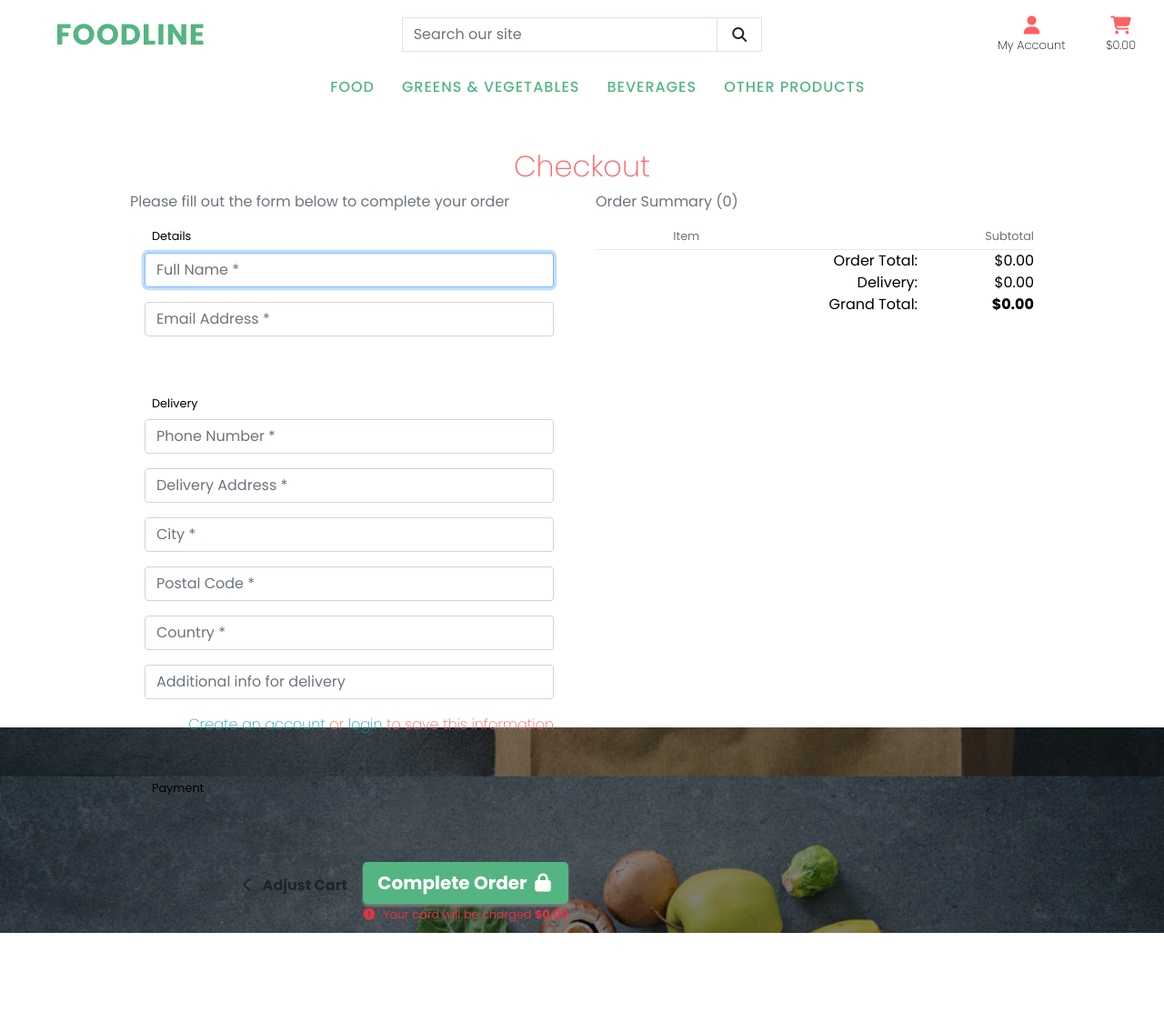
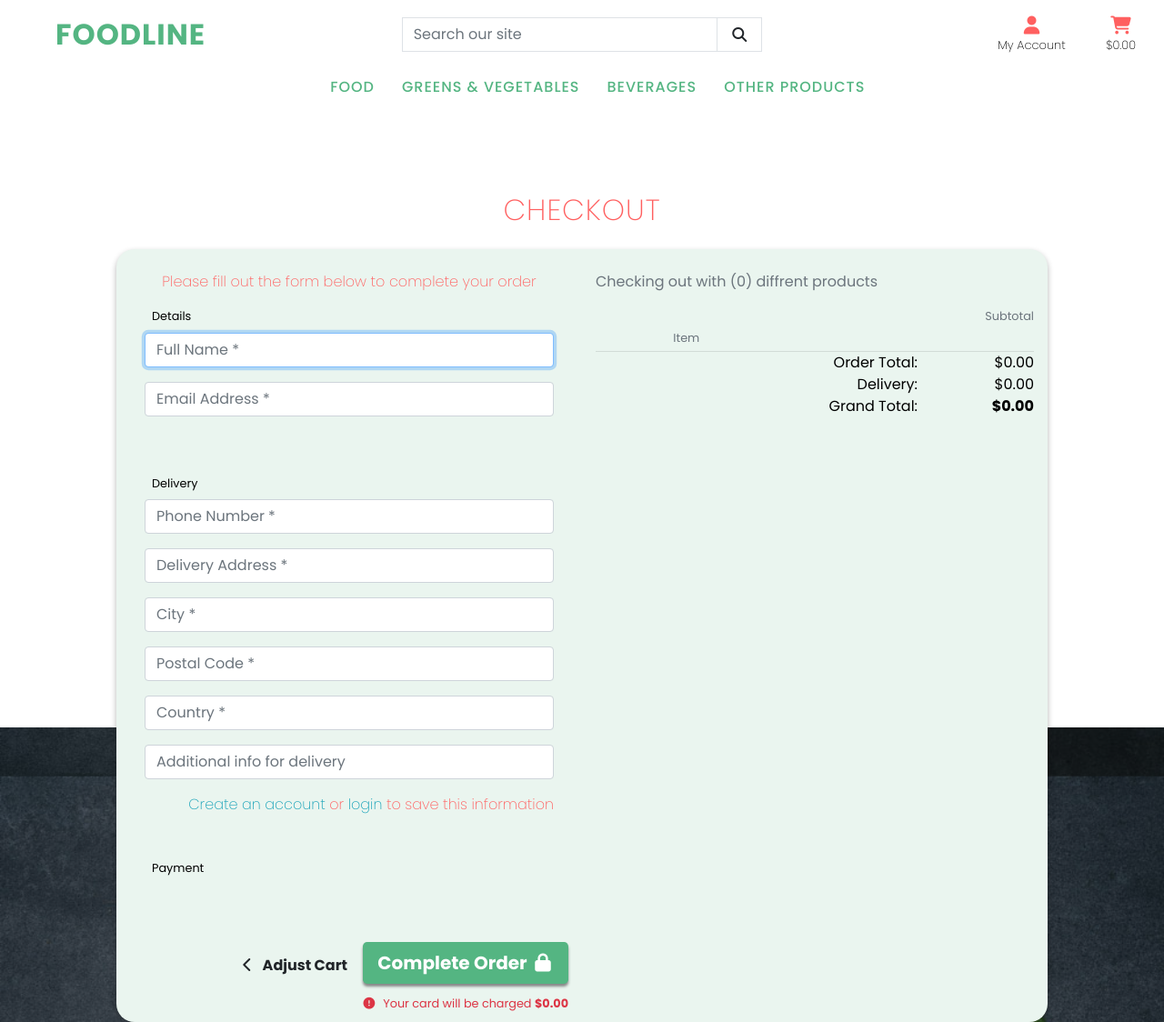
Before and after one commit to Code-Institute-Submissions/foodline, a Django app: template checkout/templates/checkout/checkout.html in a window 1280 px wide. Shown: the whole page at 91% size. Before the commit the page ends 1026 px from the top, so only its background shows below. Run offline with Django 3.2, Linux system fonts and the light colour scheme; the template is opened without the code that fills it: values that come from a table or form of the project are taken from there, others are empty; parts of the project's set-up code (start-up, migrations or seed data) failed here and were passed over; some libraries are stand-ins or nearby versions.

Commit message:
Style fixes to checkout template

```diff
--- a/checkout/static/checkout/css/checkout.css
+++ b/checkout/static/checkout/css/checkout.css
@@ -3,6 +3,7 @@
     background: #54B582;
     border: none;
     box-shadow: 0px 3px 3px rgba(128, 128, 128, 0.932);
+    margin-bottom: 10px;
 }
 
 .checkout:hover {
@@ -11,3 +12,16 @@
     border: none;
     box-shadow: 0px 3px 6px gray;
 }
+
+.checkout-box {
+    background-color: #EAF5EF;
+    box-shadow: 0 3px 6px rgb(0 0 0 / 0.30);
+    border-radius: 20px;
+}
+
+
+.product-summary:hover,
+.checkout-form:hover {
+    box-shadow: 0 3px 6px rgb(0 0 0 / 0.30);
+    border-radius: 20px;
+}
--- a/checkout/templates/checkout/checkout.html
+++ b/checkout/templates/checkout/checkout.html
@@ -19,22 +19,27 @@
     <div class="container">
         <div class="row">
             <div class="col">
-                <h2 class="text-center">Checkout</h2>
+                <h2 class="text-center logo-font mt-5 mb-4">Checkout</h2>
             </div>
         </div>
 
-        <div class="row">
-            <div class="col-12 col-lg-6 order-lg-last mb-5">
-                <p class="text-muted">Order Summary ({{ product_count }})</p>
+        <div class="row checkout-box">
+            <div class="col-12 col-lg-6 order-lg-last product-summary">
+                <p class="text-muted mt-4">
+                    {% if product_count == 1 %}
+                            Checking out with 1 product</p>
+                        {% else %}
+                            Checking out with ({{ product_count }}) diffrent products</p>
+                    {% endif %}
                 <div class="row">
-                    <div class="col-7 offset-2">
+                    <div class="col-7 offset-2 mt-4">
                         <p class="mb-1 mt-0 small text-muted">Item</p>
                     </div>
                     <div class="col-3 text-right">
                         <p class="mb-1 mt-0 small text-muted">Subtotal</p>
                     </div>
                 </div>
-                {% for item in bag_items %}
+                {% for item in cart_items %}
                     <div class="row">
                         <div class="col-2 mb-1">
                             <a href="{% url 'product_detail' item.product.id %}">
@@ -46,12 +51,12 @@
                             </a>
                         </div>
                         <div class="col-7">
-                            <p class="my-0"><strong>{{ item.product.name }}</strong></p>
+                            <p class="my-0 text-black"><strong>{{ item.product.name }}</strong></p>
                             {% if item.product.is_ripe %}
-                            <p class="my-0">Ripeness:
-                                {% if item.product.is_ripe %}{{ item.ripeness|upper }}{% else %}N/A{% endif %}</p>
+                            <p class="my-0 small text-muted">Ripeness:
+                                {% if item.product.is_ripe %}{{ item.ripeness }}{% else %}N/A{% endif %}</p>
                             {% endif %}
-                            <p class="my-0 small text-muted">Qty: {{ item.quantity }}</p>
+                            <p class="my-0 small text-muted">Amount: {{ item.quantity }}</p>
                         </div>
                         <div class="col-3 text-right">
                             <p class="my-0 small text-muted">${{ item.product.price | calc_subtotal:item.quantity }}</p>
@@ -72,8 +77,8 @@
                     </div>
                 </div>
             </div>
-            <div class="col-12 col-lg-6">
-                <p class="text-muted">Please fill out the form below to complete your order</p>
+            <div class="col-12 col-lg-6 checkout-form">
+                <p class="text-center mt-4">Please fill out the form below to complete your order</p>
                 <form action="{% url 'checkout' %}" method="POST" id="payment-form">
                     {% csrf_token %}
                     <fieldset class="rounded px-3 mb-5">
```
